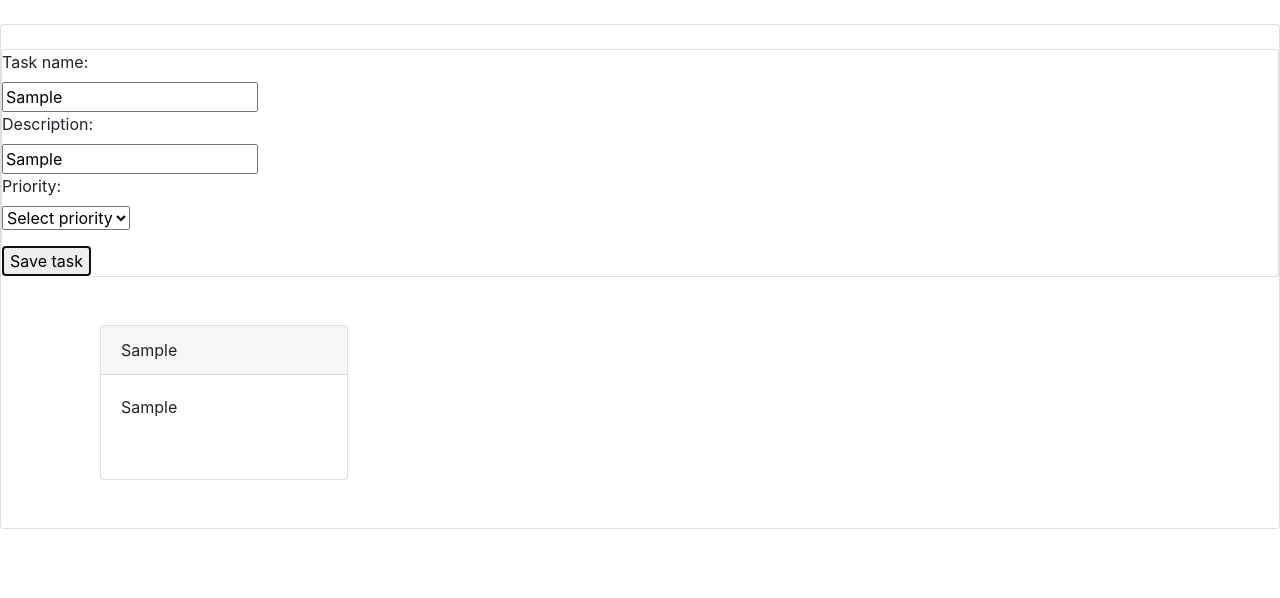
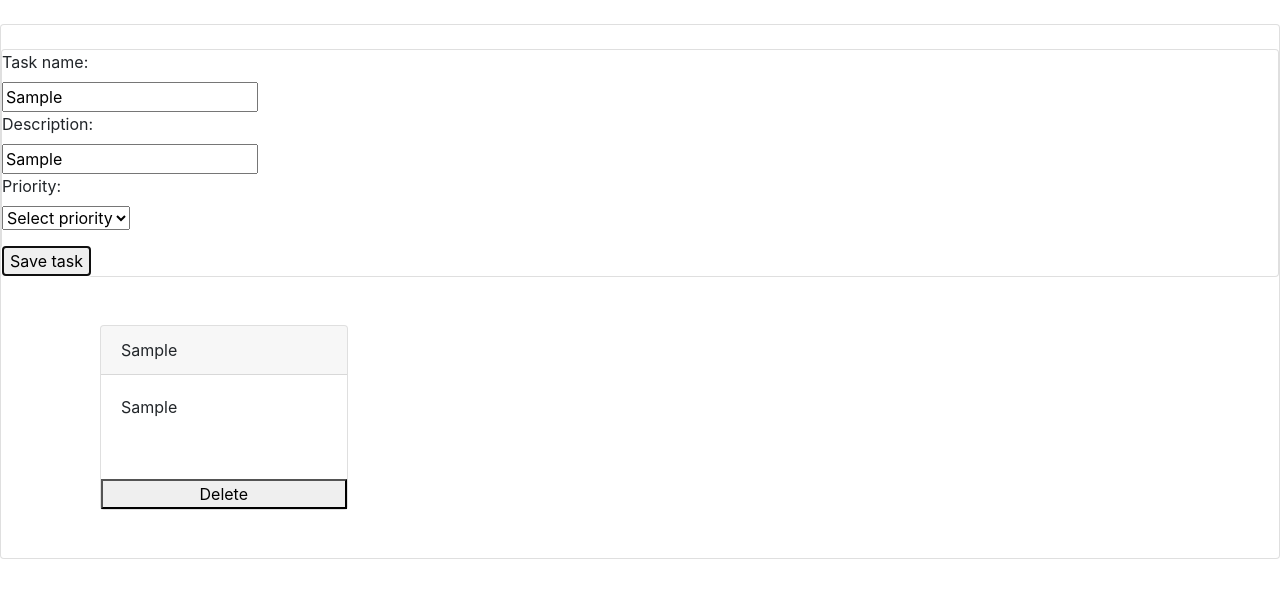
Before and after one commit to LolaEnBeta/TaskApp, a React (Create React App) app: page / in a window 1280 px wide. Both pictures are taken after typing "Sample", "Sample" into the empty fields and a click on the button "Save task". Shown: the top 598 px of the page. Built offline with nearby package versions, Linux system fonts and the light colour scheme.

Commit message:
Create a function to remove a task created

```diff
--- a/src/App.js
+++ b/src/App.js
@@ -12,9 +12,19 @@ class App extends React.Component {
   }
 
   render() {
+    const removeTask = name => {
+      const taskIndex = this.state.tasks.map(task => {
+        return task.name
+      }).indexOf(name);
+
+      let tasks = this.state.tasks;
+      tasks.splice(taskIndex, 1);
+      this.setState({ tasks: tasks })
+    }
+
     const tasks = this.state.tasks.map(task => {
       return (
-        <Task
+        <Task onTaskDeleted={removeTask.bind(this)}
           name={task.name}
           description={task.description}
           priority={task.priority} />
@@ -38,4 +48,4 @@ class App extends React.Component {
   }
 }
 
-export default App;
+  export default App;
--- a/src/components/Task.js
+++ b/src/components/Task.js
@@ -3,6 +3,7 @@ import React from 'react';
 class Task extends React.Component {
 
     render() {
+
         return (
             <div className="col-md-3">
                 <div className="card mt-5 mb-5">
@@ -15,10 +16,18 @@ class Task extends React.Component {
                     <div className="card-body">
                         {this.props.priority}
                     </div>
+                    <button onClick={this.deleteTask.bind(this)}>
+                        Delete
+                    </button>
                 </div>
             </div>
         );
     }
+    deleteTask() {
+        let taskToDelete = this.props.name
+
+        this.props.onTaskDeleted(taskToDelete);
+    }
 }
 
 export default Task;
--- a/src/components/TaskForm.js
+++ b/src/components/TaskForm.js
@@ -35,7 +35,7 @@ class TaskForm extends React.Component {
                 <div>
                     <button onClick={this.saveTask.bind(this)} className="mt-3">
                         Save task
-                        </button>
+                    </button>
                 </div>
             </div>
         );
```
